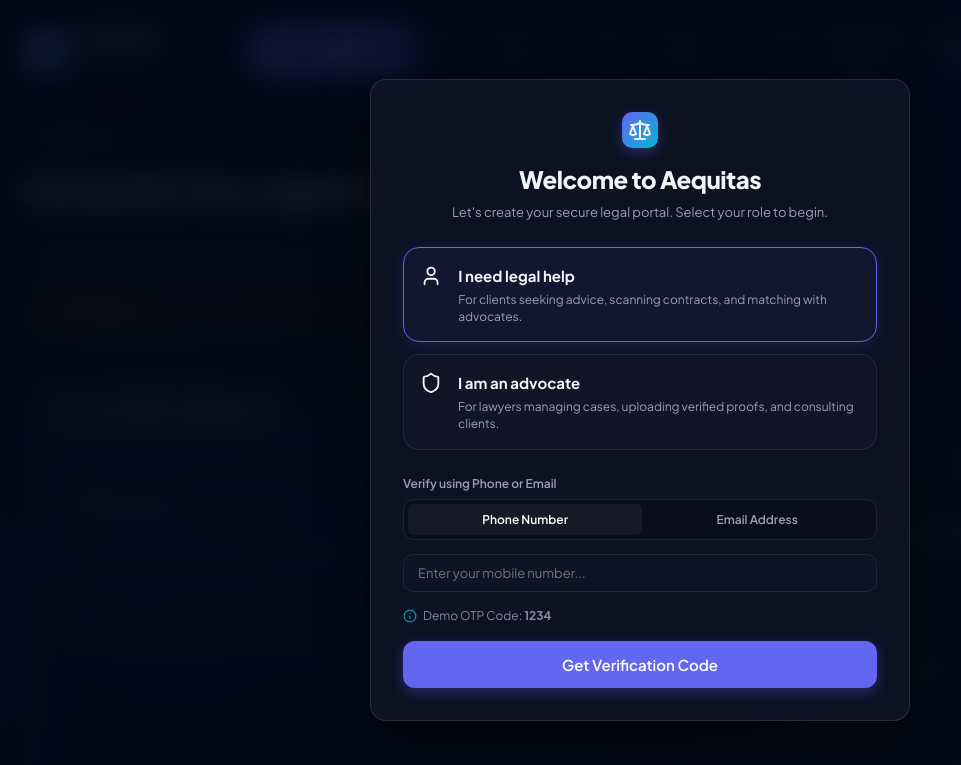
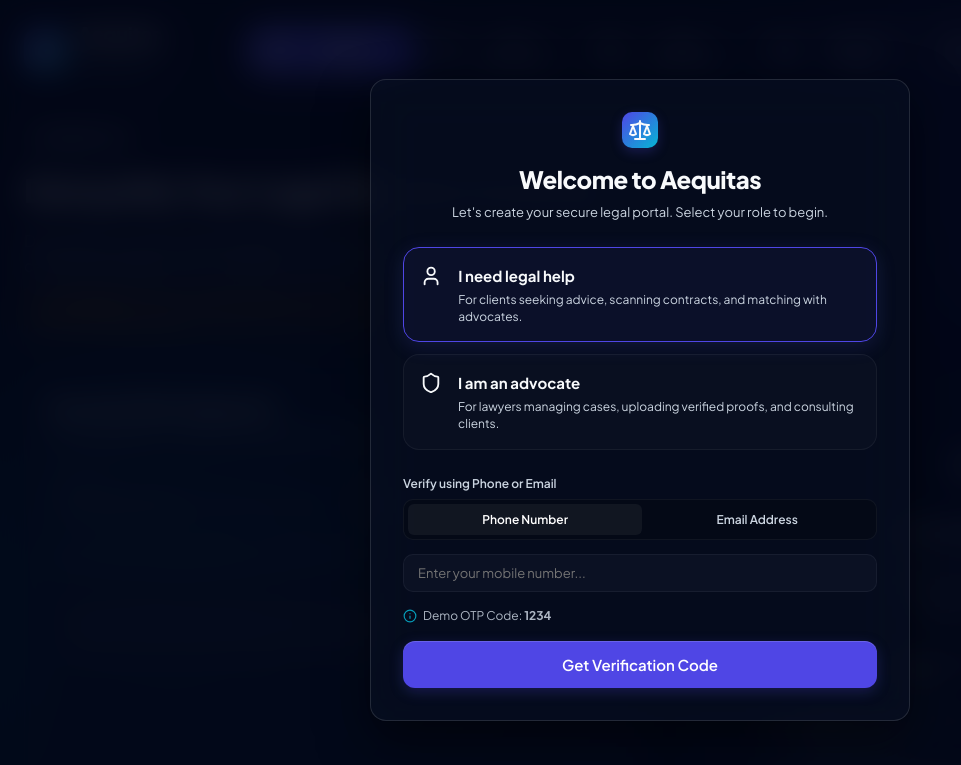
Before and after one commit to Goldengrab/BNB, a website: page index.html in a window 1280 px wide. Shown: the top 765 px of the page, without its empty margins (0-961 px from the left). Drawn offline with nearby package versions, Linux system fonts and the light colour scheme; no server answers.

Commit message:
UI reimagined

```diff
--- a/styles.css
+++ b/styles.css
@@ -6,11 +6,11 @@
 
 /* --- Design Tokens --- */
 :root {
-  --bg-main: #0b0f19;
-  --bg-card: rgba(22, 28, 45, 0.6);
-  --bg-card-hover: rgba(30, 39, 62, 0.7);
-  --border-color: rgba(255, 255, 255, 0.08);
-  --border-color-hover: rgba(255, 255, 255, 0.15);
+  --bg-main: #060813;
+  --bg-card: rgba(13, 20, 38, 0.45);
+  --bg-card-hover: rgba(20, 30, 56, 0.6);
+  --border-color: rgba(255, 255, 255, 0.05);
+  --border-color-hover: rgba(255, 255, 255, 0.12);
 
   /* Vantage Ink/Paper/Thread Design System */
   --color-paper: #181816;
@@ -22,17 +22,17 @@
   --font-mono: 'IBM Plex Mono', monospace;
 
   /* Text Colors */
-  --text-primary: #f1f5f9;
-  --text-secondary: #94a3b8;
+  --text-primary: #f8fafc;
+  --text-secondary: #cbd5e1;
   --text-muted: #64748b;
 
   /* Theme Accents */
-  --accent-indigo: #6366f1;
-  --accent-indigo-glow: rgba(99, 102, 241, 0.35);
+  --accent-indigo: #4f46e5;
+  --accent-indigo-glow: rgba(79, 70, 229, 0.25);
   --accent-cyan: #06b6d4;
-  --accent-cyan-glow: rgba(6, 182, 212, 0.25);
+  --accent-cyan-glow: rgba(6, 182, 212, 0.2);
   --accent-emerald: #10b981;
-  --accent-emerald-glow: rgba(16, 185, 129, 0.2);
+  --accent-emerald-glow: rgba(16, 185, 129, 0.15);
   --accent-rose: #f43f5e;
   --accent-amber: #f59e0b;
 
@@ -308,17 +308,19 @@ body {
 /* --- Glassmorphism Card Base --- */
 .glass-card {
   background: var(--bg-card);
-  backdrop-filter: blur(12px);
-  -webkit-backdrop-filter: blur(12px);
+  backdrop-filter: blur(20px);
+  -webkit-backdrop-filter: blur(20px);
   border: 1px solid var(--border-color);
   border-radius: var(--border-radius-lg);
   padding: 24px;
   transition: border-color var(--transition-fast), box-shadow var(--transition-fast), background-color var(--transition-fast);
+  box-shadow: 0 4px 30px rgba(0, 0, 0, 0.2), inset 0 1px 1px rgba(255, 255, 255, 0.03);
 }
 
 .glass-card:hover {
   background: var(--bg-card-hover);
   border-color: var(--border-color-hover);
+  box-shadow: 0 12px 40px rgba(0, 0, 0, 0.4), inset 0 1px 1px rgba(255, 255, 255, 0.05);
 }
 
 /* --- Buttons --- */
@@ -341,35 +343,37 @@ body {
 .btn-primary {
   background: var(--accent-indigo);
   color: #ffffff;
-  box-shadow: 0 4px 14px var(--accent-indigo-glow);
+  box-shadow: 0 4px 14px var(--accent-indigo-glow), inset 0 1px 0 rgba(255, 255, 255, 0.15);
 }
 
 .btn-primary:hover {
-  background: #5053e6;
-  box-shadow: 0 6px 18px rgba(99, 102, 241, 0.5);
+  background: #3f37c9;
+  box-shadow: 0 6px 20px rgba(79, 70, 229, 0.4), inset 0 1px 0 rgba(255, 255, 255, 0.2);
   transform: translateY(-1px);
 }
 
 .btn-accent {
   background: linear-gradient(135deg, var(--accent-indigo), var(--accent-cyan));
   color: #ffffff;
-  box-shadow: 0 4px 14px var(--accent-indigo-glow);
+  box-shadow: 0 4px 14px var(--accent-indigo-glow), inset 0 1px 0 rgba(255, 255, 255, 0.15);
 }
 
 .btn-accent:hover {
   transform: translateY(-1px);
-  box-shadow: 0 6px 18px rgba(6, 182, 212, 0.4);
+  box-shadow: 0 6px 20px rgba(6, 182, 212, 0.35), inset 0 1px 0 rgba(255, 255, 255, 0.2);
 }
 
 .btn-secondary {
-  background: rgba(255, 255, 255, 0.05);
+  background: rgba(255, 255, 255, 0.03);
   color: var(--text-primary);
   border: 1px solid var(--border-color);
+  box-shadow: inset 0 1px 0 rgba(255, 255, 255, 0.02);
 }
 
 .btn-secondary:hover {
-  background: rgba(255, 255, 255, 0.08);
+  background: rgba(255, 255, 255, 0.07);
   border-color: var(--border-color-hover);
+  box-shadow: inset 0 1px 0 rgba(255, 255, 255, 0.05);
 }
 
 .btn-large {
@@ -954,6 +958,7 @@ body {
 
 .filter-group select:focus {
   border-color: var(--accent-indigo);
+  box-shadow: 0 0 0 3px rgba(79, 70, 229, 0.15);
 }
 
 .active-case-tag {
@@ -2627,16 +2632,17 @@ body {
 .search-bar-wrapper {
   position: relative;
   display: flex;
-  background: rgba(15, 23, 42, 0.6);
+  background: rgba(13, 20, 38, 0.65);
   border: 1px solid var(--border-color);
   border-radius: var(--border-radius-md);
   padding: 6px;
   align-items: center;
+  transition: border-color var(--transition-fast), box-shadow var(--transition-fast);
 }
 
 .search-bar-wrapper:focus-within {
   border-color: var(--accent-indigo);
-  box-shadow: 0 0 0 3px rgba(99, 102, 241, 0.15);
+  box-shadow: 0 0 0 3px rgba(79, 70, 229, 0.2);
 }
 
 .search-bar-wrapper .search-icon {
```
